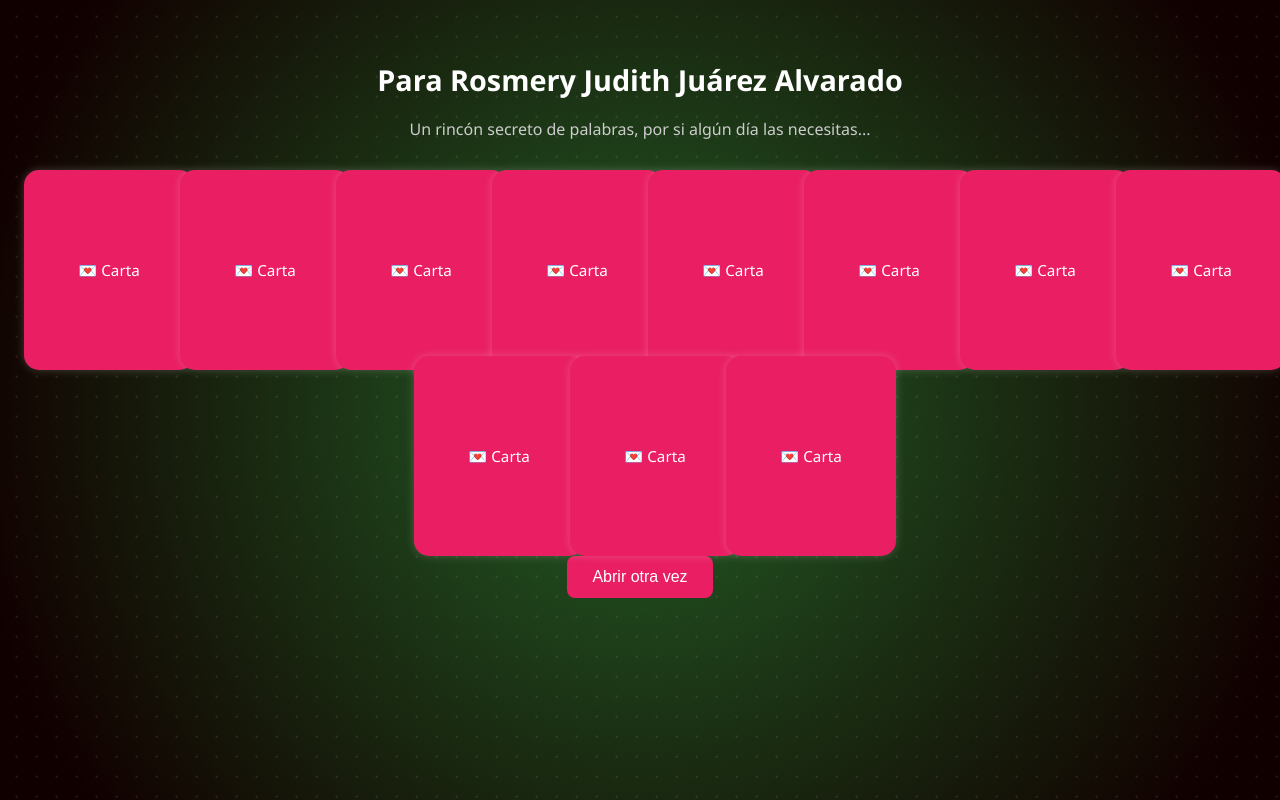
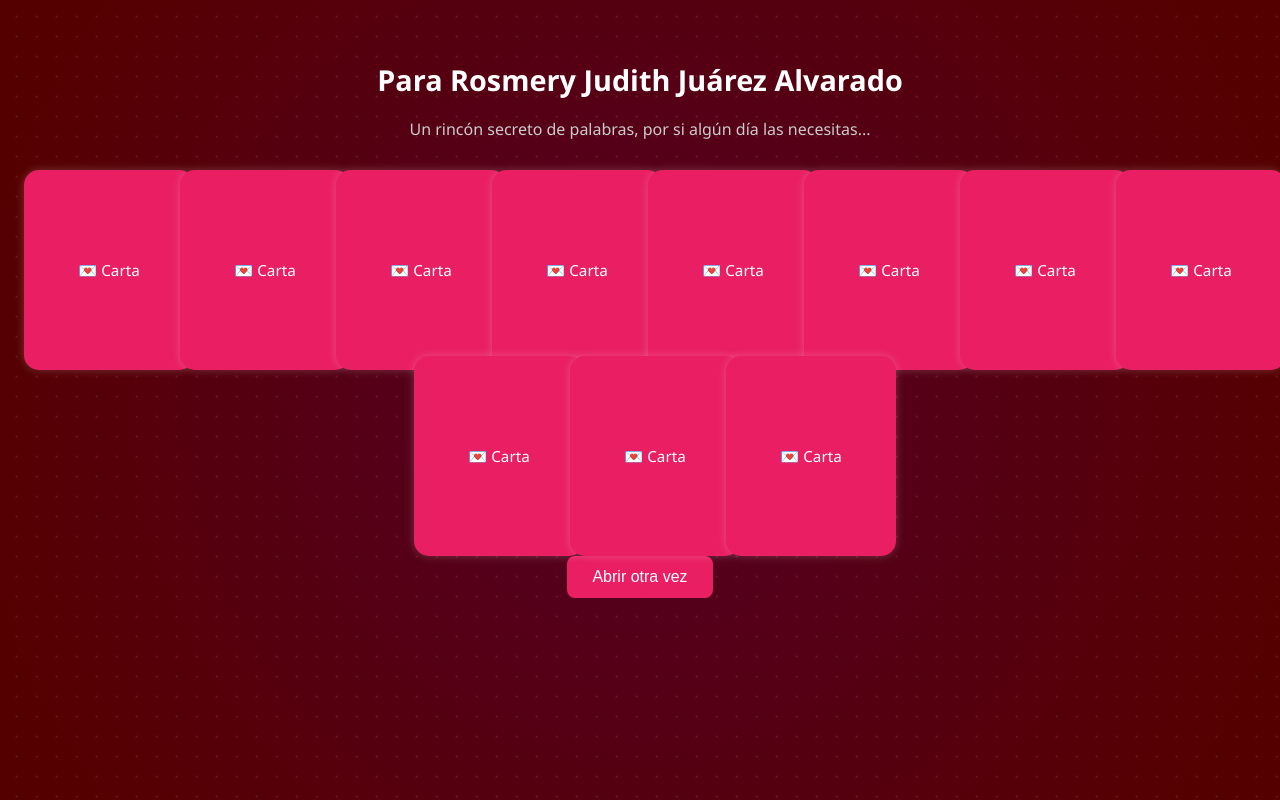
Before and after one commit to juniorzeta03/detalle, a plain HTML site: page index.html in a window 1280 px wide. Drawn offline with Linux system fonts and the light colour scheme.

Commit message:
Actualizar estilos.css

```diff
--- a/estilos.css
+++ b/estilos.css
@@ -14,7 +14,7 @@ body {
   left: 0;
   width: 100%;
   height: 100%;
-  background: radial-gradient(circle, #252 10%, #100 90%);
+  background: radial-gradient(circle, #502 10%, #500 90%);
   z-index: -1;
   overflow: hidden;
 }
```
